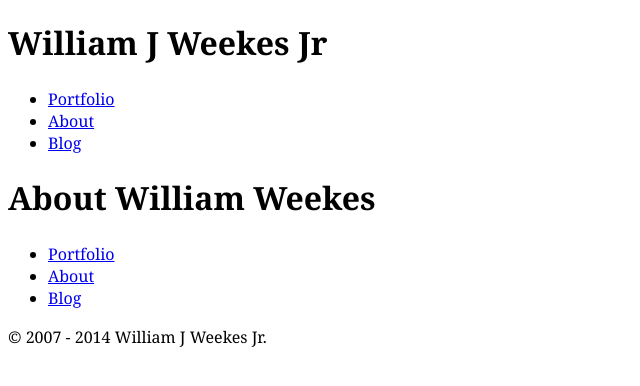
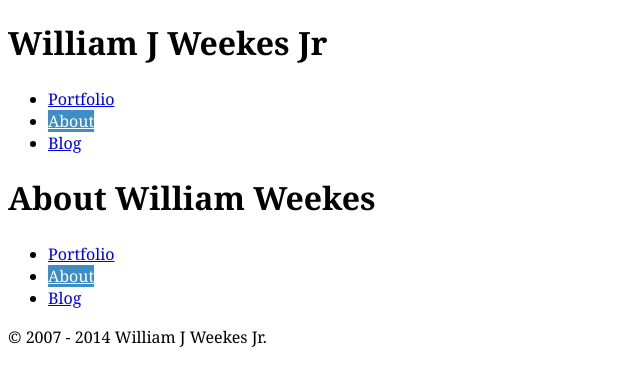
Before and after one commit to WJWJR/thegreenportfolio, a Jekyll site: the page built from about.html, in a window 1280 px wide. Shown: the top 386 px of the page, without its empty margins (0-640 px from the left). Built offline with Jekyll 4.4.1, drawn with Linux system fonts in a browser that asks for light colours; Markdown is read by kramdown in place of the engine named in the settings.

Commit message:
Added "/" to the "index,about and blog"

```diff
--- a/_includes/nav.html
+++ b/_includes/nav.html
@@ -1,7 +1,7 @@
 <nav>
                 <ul>
-                    <li><a href="{{site.baseurl}}/" class="{% if page.url == 'index.html'  %}current{% endif %}">Portfolio</a></li>
-                     <li><a href="{{site.baseurl}}/" class="{% if page.url == 'about.html'  %}current{% endif %}">About</a></li>
-                     <li><a href="{{site.baseurl}}/" class="{% if page.url == 'blog.html'  %}current{% endif %}">Blog</a></li>
+                    <li><a href="{{site.baseurl}}/" class="{% if page.url == '/index.html'  %}current{% endif %}">Portfolio</a></li>
+                     <li><a href="{{site.baseurl}}/" class="{% if page.url == '/about.html'  %}current{% endif %}">About</a></li>
+                     <li><a href="{{site.baseurl}}/" class="{% if page.url == '/blog.html'  %}current{% endif %}">Blog</a></li>
                 </ul>
             </nav>
```
